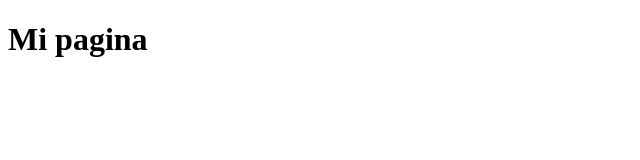
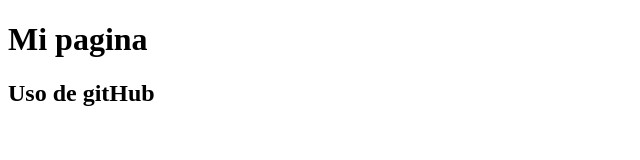
Before and after one commit to jjosegallegocesde/pagina1, a plain HTML site: page index.html in a window 1280 px wide. Shown: the whole page, without its empty margins (0-640 px from the left). Drawn offline with Linux system fonts and the light colour scheme.

Commit message:
cree subtitulo

```diff
--- a/index.html
+++ b/index.html
@@ -8,6 +8,7 @@
 <body>
     <header>
         <h1>Mi pagina</h1>
+        <h2>Uso de gitHub</h2>
     </header>
 
 </body>
```
